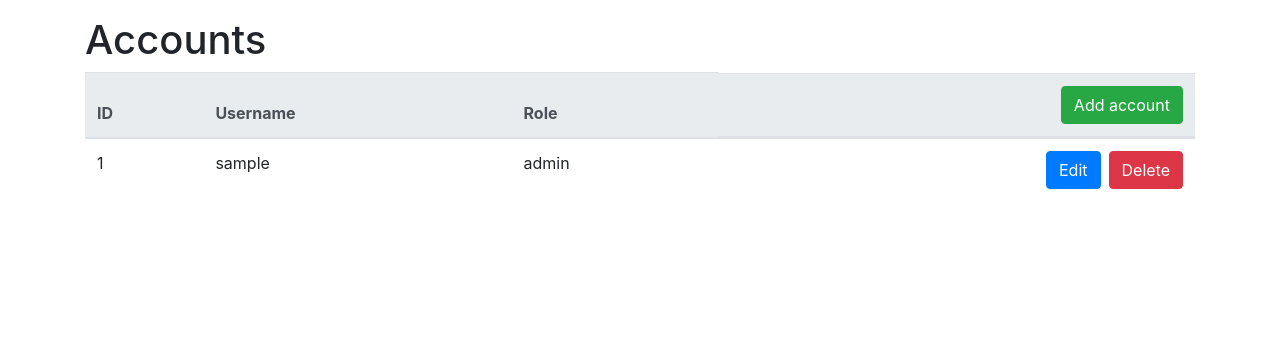
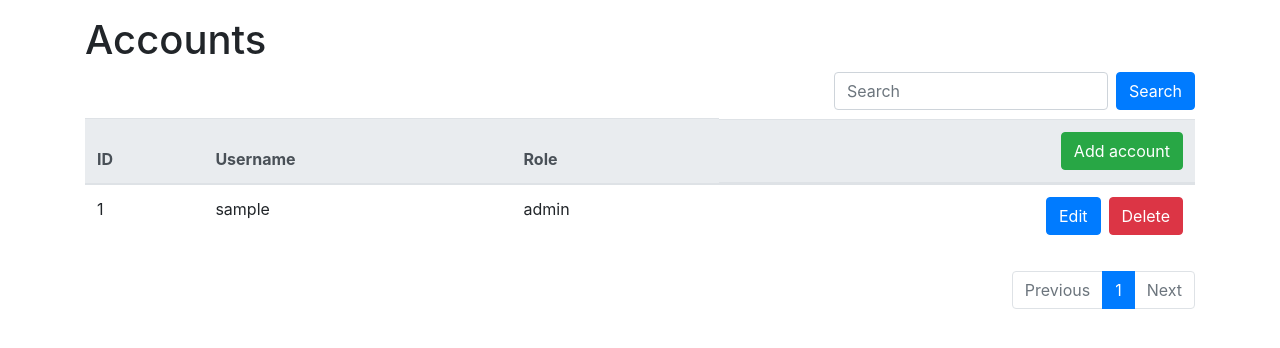
Before and after one commit to lassilaiho/tsoha-2020, a Flask app: page /accounts in a window 1280 px wide. Shown: the part 56-404 px from the top of the page. Run offline with Flask 2, Linux system fonts and the light colour scheme; a user stored in the database is signed in; tables that the repository leaves empty hold one stand-in row (values such as "Sample post"); some libraries are stand-ins or nearby versions.

Commit message:
Implement account searching

```diff
--- a/app/accounts/forms.py
+++ b/app/accounts/forms.py
@@ -1,5 +1,6 @@
 from flask_wtf import FlaskForm
-from wtforms import StringField, SelectField, PasswordField, validators
+from wtforms import IntegerField, StringField, SelectField, PasswordField, validators
+from wtforms.fields.html5 import SearchField
 
 from app.accounts.models import Account
 
@@ -38,3 +39,16 @@ class EditAccountForm(FlaskForm):
         "Role", choices=sorted(map(lambda x: (x, x), Account.valid_roles)))
     password = PasswordField(
         "Password", [validators.optional(), validators.length(max=100)])
+
+
+class GetAccountsForm(FlaskForm):
+    query = SearchField("Search", [validators.length(
+        max=100,
+        message="Query can be at most %(max)d characters",
+    )], default="")
+    page = IntegerField("Page", default=1)
+
+    class Meta:
+        # CSRF protection isn't needed because this form is only used in GET
+        # requests.
+        csrf = False
--- a/app/accounts/views.py
+++ b/app/accounts/views.py
@@ -2,10 +2,11 @@ import secrets
 
 from flask import render_template, redirect, url_for, request, jsonify
 from flask_login import login_user, logout_user, current_user
+from sqlalchemy.sql.expression import true
 
 from app.main import app, bcrypt, db, login_required
 from app.accounts.models import Account
-from app.accounts.forms import LoginForm, RegisterForm, ChangePasswordForm, EditAccountForm
+from app.accounts.forms import GetAccountsForm, LoginForm, RegisterForm, ChangePasswordForm, EditAccountForm
 
 
 @app.route("/login", methods=["GET", "POST"])
@@ -102,11 +103,30 @@ def delete_my_account():
 @app.route("/accounts")
 @login_required(required_role="admin")
 def get_accounts():
-    form = EditAccountForm()
+    get_form = GetAccountsForm(request.args)
+    if get_form.validate():
+        if get_form.query.data:
+            accounts = Account.query.filter(
+                Account.username.contains(
+                    get_form.query.data,
+                    autoescape=True,
+                ) | Account.role.contains(
+                    get_form.query.data,
+                    autoescape=True,
+                ),
+            )
+        else:
+            accounts = Account.query
+    else:
+        accounts = Account.query.filter_by(id=None)
     return render_template(
         "accounts/accounts.html",
-        form=form,
-        accounts=Account.query.all(),
+        get_form=get_form,
+        edit_form=EditAccountForm(None),
+        pagination=accounts.order_by(
+            Account.username,
+            Account.id,
+        ).paginate(get_form.page.data, 15),
     )
 
 
--- a/app/templates/accounts/accounts.html
+++ b/app/templates/accounts/accounts.html
@@ -1,9 +1,33 @@
 {% extends "layout.html" %}
 
 {% from "delete-modal.html" import delete_modal %}
+{% from "pagination-controls.html" import pagination_controls %}
 
 {% block body %}
 <h1>Accounts</h1>
+<form id="search-form"
+    class="form-inline mb-2 flex-nowrap align-items-start justify-content-end"
+    method="GET" action="{{ url_for('get_accounts') }}">
+    {{ get_form.query(class="form-control mx-2", placeholder=get_form.query.label.text) }}
+    {{ get_form.page(class="d-none", value=1) }}
+    <button type="submit" class="btn btn-primary">
+        Search
+    </button>
+    {% if get_form.query.data %}
+    <button type="submit" class="btn btn-secondary mx-2" onclick="showAll()">
+        Show all
+    </button>
+    {% endif %}
+</form>
+{% if get_form.errors %}
+<p class="text-danger">
+    {% for field, errors in get_form.errors|dictsort if errors %}
+    {% for error in errors %}
+    {{ get_form[field].label }}: {{ error }}<br />
+    {% endfor %}
+    {% endfor %}
+</p>
+{% endif %}
 <div class="table-responsive">
     <table class="table">
         <thead class="thead-light">
@@ -21,7 +45,7 @@
             </tr>
         </thead>
         <tbody>
-            {% for account in accounts %}
+            {% for account in pagination.items %}
             <tr>
                 <td>{{ account.id }}</td>
                 <td>{{ account.username }}</td>
@@ -46,6 +70,7 @@
         </tbody>
     </table>
 </div>
+{{ pagination_controls(pagination, "search-form", "toPage") }}
 <div class="modal fade" id="edit-account-modal">
     <div class="modal-dialog">
         <div class="modal-content">
@@ -58,18 +83,18 @@
             <div class="modal-body">
                 <form id="edit-account-form" onsubmit="sendEditForm(event)">
                     <div id="username-group" class="form-group">
-                        {{ form.username.label }}
-                        {{ form.username(class="form-control")}}
+                        {{ edit_form.username.label }}
+                        {{ edit_form.username(class="form-control")}}
                         <p class="error-display text-danger"></p>
                     </div>
                     <div id="role-group" class="form-group">
-                        {{ form.role.label }}
-                        {{ form.role(class="form-control")}}
+                        {{ edit_form.role.label }}
+                        {{ edit_form.role(class="form-control")}}
                         <p class="error-display text-danger"></p>
                     </div>
                     <div id="password-group" class="form-group">
-                        {{ form.password.label }}
-                        {{ form.password(class="form-control")}}
+                        {{ edit_form.password.label }}
+                        {{ edit_form.password(class="form-control")}}
                         <small class="text-muted">
                             Leave empty to keep unchanged
                         </small>
@@ -77,7 +102,7 @@
                     </div>
                     <p id="other-error-display"
                         class="error-display text-danger"></p>
-                    {{ form.csrf_token }}
+                    {{ edit_form.csrf_token }}
                 </form>
             </div>
             <div class="modal-footer">
@@ -98,8 +123,12 @@
 ) }}
 <script>
     const createAccountEndpoint = {{ url_for("create_account") | tojson }};
+    let searchInput, pageInput;
 
     document.addEventListener("DOMContentLoaded", () => {
+        searchInput = document.getElementById("query");
+        pageInput = document.getElementById("page");
+
         $("#edit-account-modal").on("show.bs.modal", function (event) {
             const button = $(event.relatedTarget);
             const accountId = button.data("account-id");
@@ -169,5 +198,13 @@
             },
         });
     }
+
+    function showAll() {
+        searchInput.value = "";
+    }
+
+    function toPage(e) {
+        pageInput.value = e.target.dataset.page;
+    }
 </script>
 {% endblock %}
--- /dev/null
+++ b/app/templates/pagination-controls.html
@@ -0,0 +1,33 @@
+{% macro pagination_controls(pagination, search_form, onclick_func) %}
+<ul class="pagination justify-content-end mt-2">
+    <li class="page-item {{ '' if pagination.has_prev else 'disabled' }}">
+        <button type="submit" class="page-link"
+            onclick="{{ onclick_func }}(event)" form="{{ search_form }}"
+            data-page="{{ pagination.prev_num }}">
+            Previous
+        </button>
+    </li>
+    {% for page in pagination.iter_pages() %}
+    {% if page %}
+    <li class="page-item {{ 'active' if page == pagination.page else '' }}">
+        <button type="submit" class="page-link"
+            onclick="{{ onclick_func }}(event)" form="{{ search_form }}"
+            data-page="{{ page }}">
+            {{ page }}
+        </button>
+    </li>
+    {% else %}
+    <li class="page-item">
+        <a href="#" class="page-link">&hellip;</a>
+    </li>
+    {% endif %}
+    {% endfor %}
+    <li class="page-item {{ '' if pagination.has_next else 'disabled' }}">
+        <button type="submit" class="page-link"
+            onclick="{{ onclick_func }}(event)" form="{{ search_form }}"
+            data-page="{{ pagination.next_num }}">
+            Next
+        </button>
+    </li>
+</ul>
+{% endmacro %}
```
Also changed, not shown: app/templates/recipes/index.html (+2 -28 lines).
